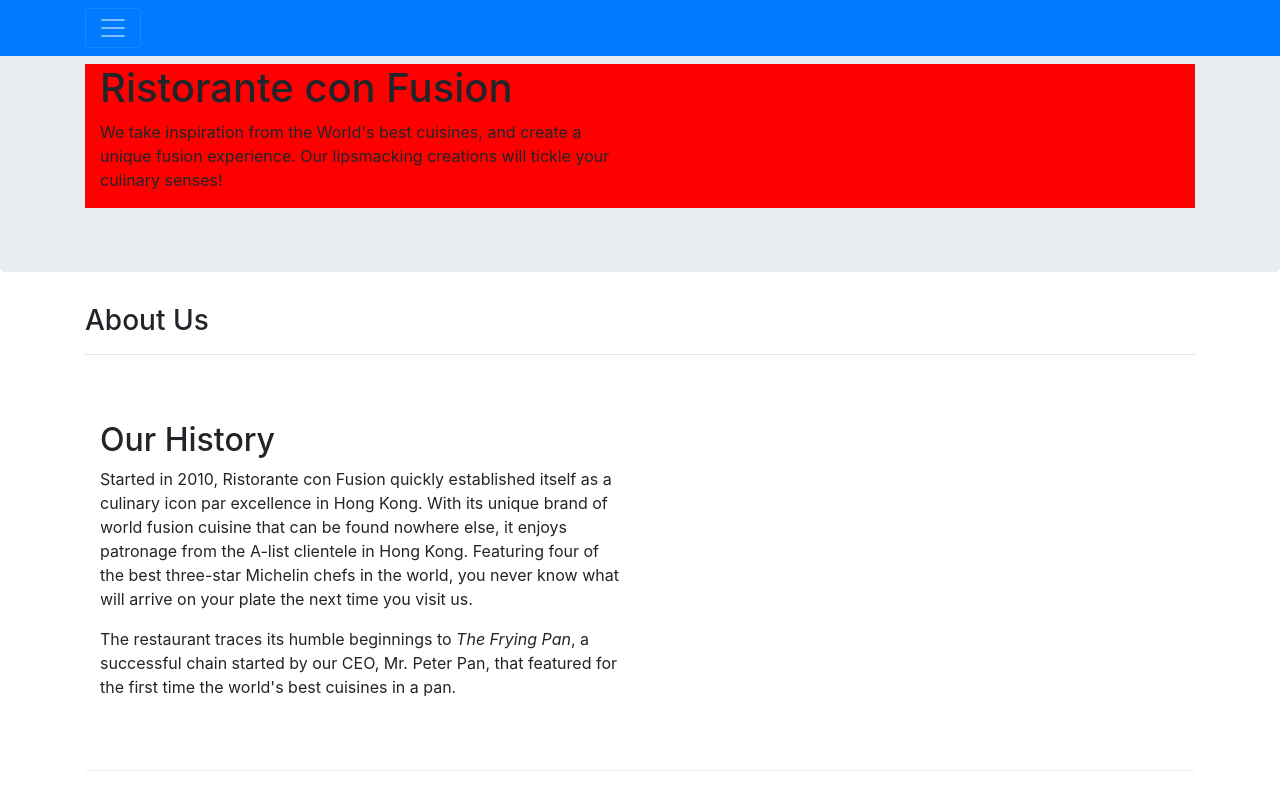
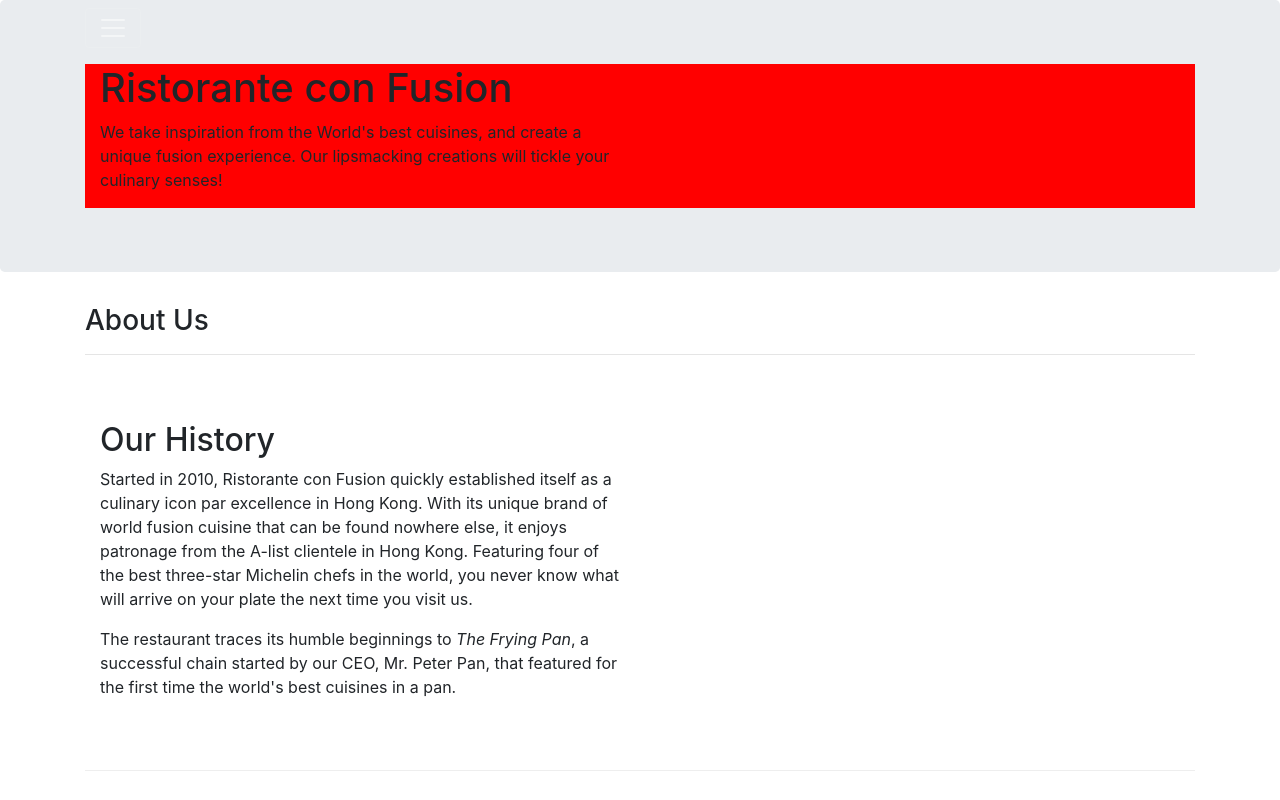
Before and after one commit to ahaardt/bootstrap, a website: page aboutus.html in a window 1280 px wide. Shown: the top 800 px of the page. Drawn offline with nearby package versions, Linux system fonts and the light colour scheme.

Commit message:
Update aboutus.html

```diff
--- a/aboutus.html
+++ b/aboutus.html
@@ -13,7 +13,7 @@
 
 <body>
 
-    <nav class ="navbar navbar-dark navbar-exand-sm bg-primary fixed-top">
+    <nav class ="navbar navbar-dark navbar-exand-sm fixed-top">
     <div class ="container">
         <button class="navbar-toggler" type ="button" data-toggle="collapse" data-target ="#Navbar">
             <span class="navbar-toggler-icon"> </span>
```
